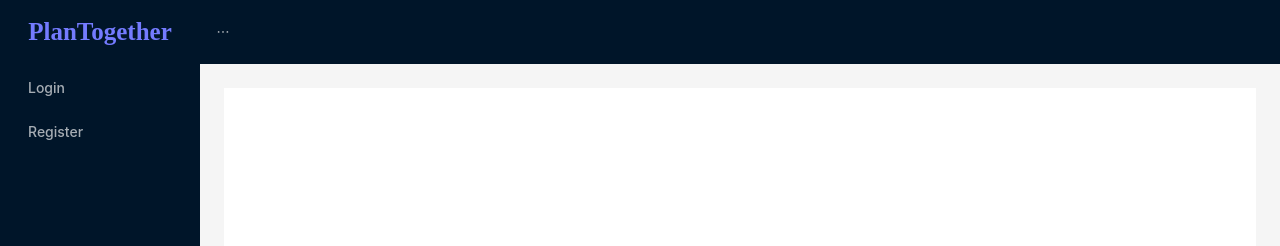
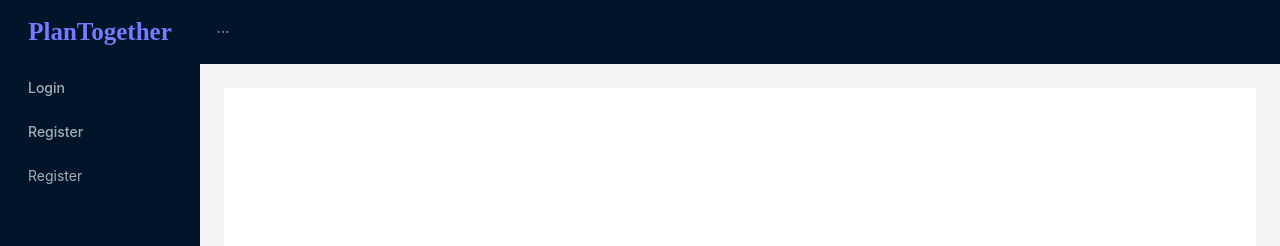
Before and after one commit to LydiaTsami/PlanTogether, a React (Vite) app in the folder PlanTogether-Frontend/: page / in a window 1280 px wide. Shown: the top 246 px of the page. Built offline with nearby package versions, Linux system fonts and the light colour scheme.

Commit message:
minor changes

```diff
--- a/PlanTogether-Frontend/src/components/Home/useHome.ts
+++ b/PlanTogether-Frontend/src/components/Home/useHome.ts
@@ -3,6 +3,8 @@ import React from "react";
 import { Link } from "react-router-dom";
 
 export const useHome = () => {
+  const isAuthenticated = sessionStorage.getItem("token") !== null;
+
   const headerItems: MenuProps["items"] = [
       { key: "calendars", label: "Calendars" },
     ],
@@ -15,6 +17,10 @@ export const useHome = () => {
         key: "register",
         label: React.createElement(Link, { to: "/register" }, "Register"),
       },
+      {
+        key: "logout",
+        label: "Register",
+      },
     ];
 
   return { headerItems, siderItems };
```
